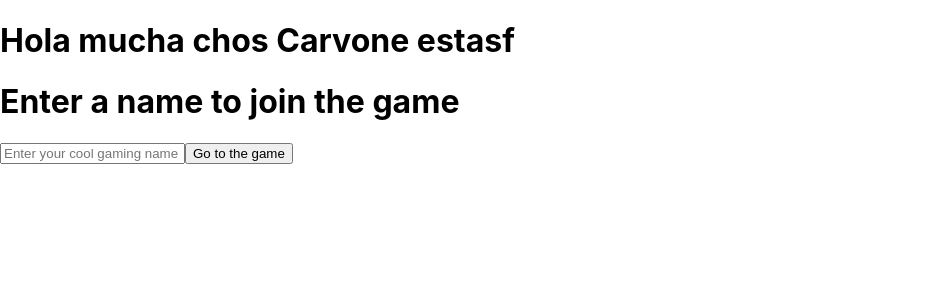
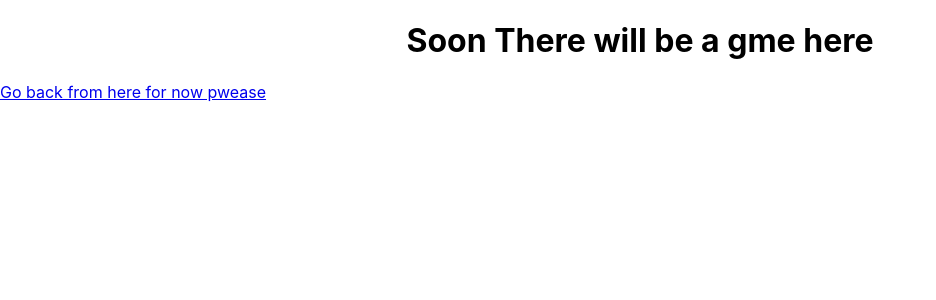
Before and after one commit to Yash-Bavishi/typing-game-with-socket, a React (Create React App) app in the folder frontend/drossio/: page /game in a window 1280 px wide. Shown: the top 300 px of the page, without its empty margins (0-936 px from the left). Built offline with nearby package versions, Linux system fonts and the light colour scheme.

Commit message:
Front end phase1 Complete

```diff
--- a/frontend/drossio/package.json
+++ b/frontend/drossio/package.json
@@ -8,6 +8,7 @@
     "@testing-library/user-event": "^13.5.0",
     "react": "^18.2.0",
     "react-dom": "^18.2.0",
+    "react-router-dom": "^6.8.2",
     "react-scripts": "5.0.1",
     "web-vitals": "^2.1.4"
   },
--- a/frontend/drossio/src/App.js
+++ b/frontend/drossio/src/App.js
@@ -1,10 +1,26 @@
 import React from 'react';
 import Home from './components/Home'
+import Error from './components/Error'
+import Game from './components/Game'
+import { createBrowserRouter, RouterProvider } from 'react-router-dom'
 function App() {
+
+	const router = createBrowserRouter([
+		{
+			path: '/',
+			element: <Home />,
+			errorElement: <Error />
+		},
+		{
+			path: '/game',
+			element: <Game />,
+			errorElement: <Error />
+		}
+	])
+
 	return (
 		<div className="App">
-			<h1>Hola mucha chos Carvone estasf</h1>
-			<Home />
+			<RouterProvider router={router} />
 		</div>
 	);
 }
--- /dev/null
+++ b/frontend/drossio/src/components/Error.jsx
@@ -0,0 +1,10 @@
+
+function Error() {
+	return (
+		<div className="err">
+			<center><h1>OOPS not found</h1></center>
+		</div>
+	)
+}
+
+export default Error;
--- /dev/null
+++ b/frontend/drossio/src/components/Game.jsx
@@ -0,0 +1,17 @@
+import { Link } from 'react-router-dom'
+import { useLocation } from 'react-router-dom'
+function Game(props) {
+
+	const location = useLocation();
+	const {state} = location
+	console.log(state)
+
+	return (
+		<div className="Game">
+			<center><h1>Soon There will be a gme here</h1></center>
+			<Link to={`/`}>Go back from here for now pwease</Link>
+		</div>
+	)
+}
+
+export default Game
--- a/frontend/drossio/src/components/Home.jsx
+++ b/frontend/drossio/src/components/Home.jsx
@@ -1,29 +1,34 @@
-
+import { NavLink } from 'react-router-dom'
+import { useNavigate } from 'react-router-dom'
+import { useState } from 'react'
 function Home() {
 
 
-	function onClicked() {
+	const navigate = useNavigate();
+
+	function onClicked(e) {
 		console.log('Hello');
-	}
 
-	function onSubmitted(e) {
 		e.preventDefault();
 		let form = e.target
 		let formData = new FormData(form)
+
 		let data = Object.fromEntries(formData.entries());
-		console.log(data.name)
+		navigate('/game', { state: data })
 	}
 
-	return(
-	<div className="home">
-		<h1>Enter a name to join the game</h1>
+
+
+	return (
+		<div className="home" onSubmit={onClicked}>
+			<h1>Enter a name to join the game</h1>
 			<div>
-				<form method="post" onSubmit={onSubmitted}>
-				<input type="text" name="name" placeholder="Enter your cool gaming name"/>
-				<button type="submit">Go to the game</button>
+				<form method="post">
+					<input type="text" name="name" placeholder="Enter your cool gaming name" />
+					<button type="submit">Go to the game</button>
 				</form>
 			</div>
-	</div>
+		</div>
 	)
 
 
```
Also changed, not shown: 1 other file (tests, documents, lock files or other folders).
